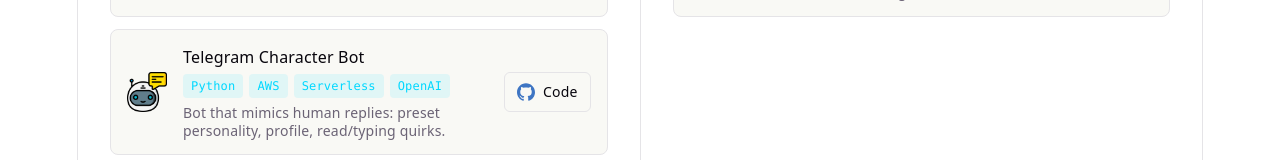
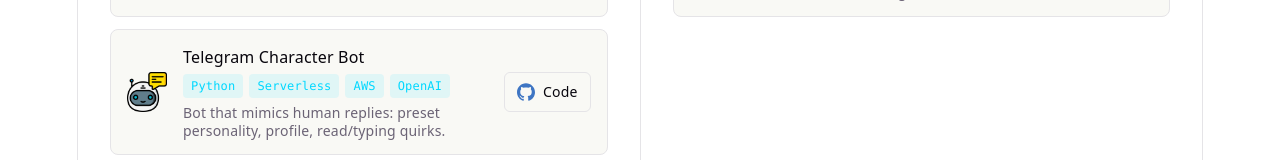
Before and after one commit to jrenjq/jrenjq-website, a React (Vite) app in the folder frontend/: page / in a window 1280 px wide. Shown: the part 987-1147 px from the top of the page. Built offline with nearby package versions, Linux system fonts and the light colour scheme.

Commit message:
Pushed DEV frontend source files 2026-11-10 14:59:40

```diff
--- a/frontend/src/App.jsx
+++ b/frontend/src/App.jsx
@@ -34,7 +34,7 @@ const projects = [
   },
   {
     title: 'Telegram Character Bot',
-    tags: ['Python', 'AWS', 'Serverless', 'OpenAI'],
+    tags: ['Python', 'Serverless', 'AWS', 'OpenAI'],
     subtitle: 'Bot that mimics human replies: preset personality, profile, read/typing quirks.',
     icon: botIcon,
     type: 'project',
```
